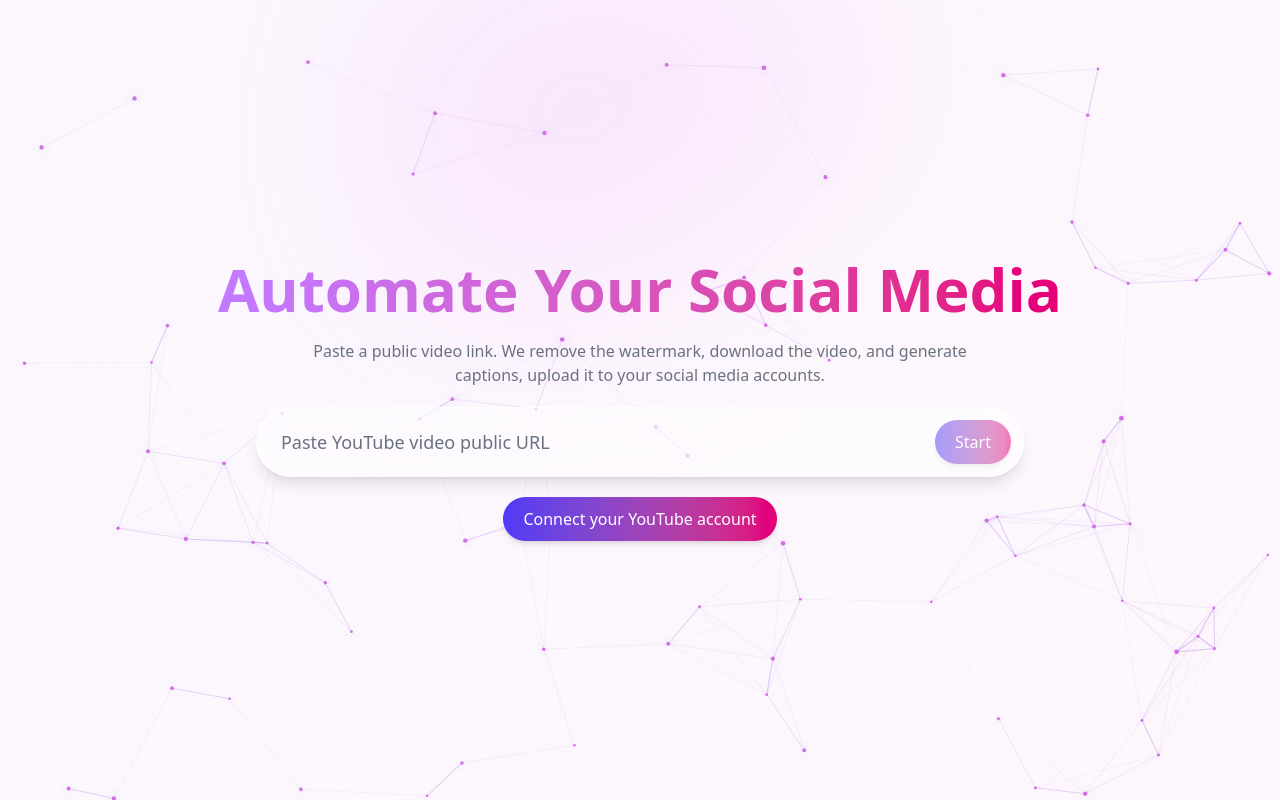
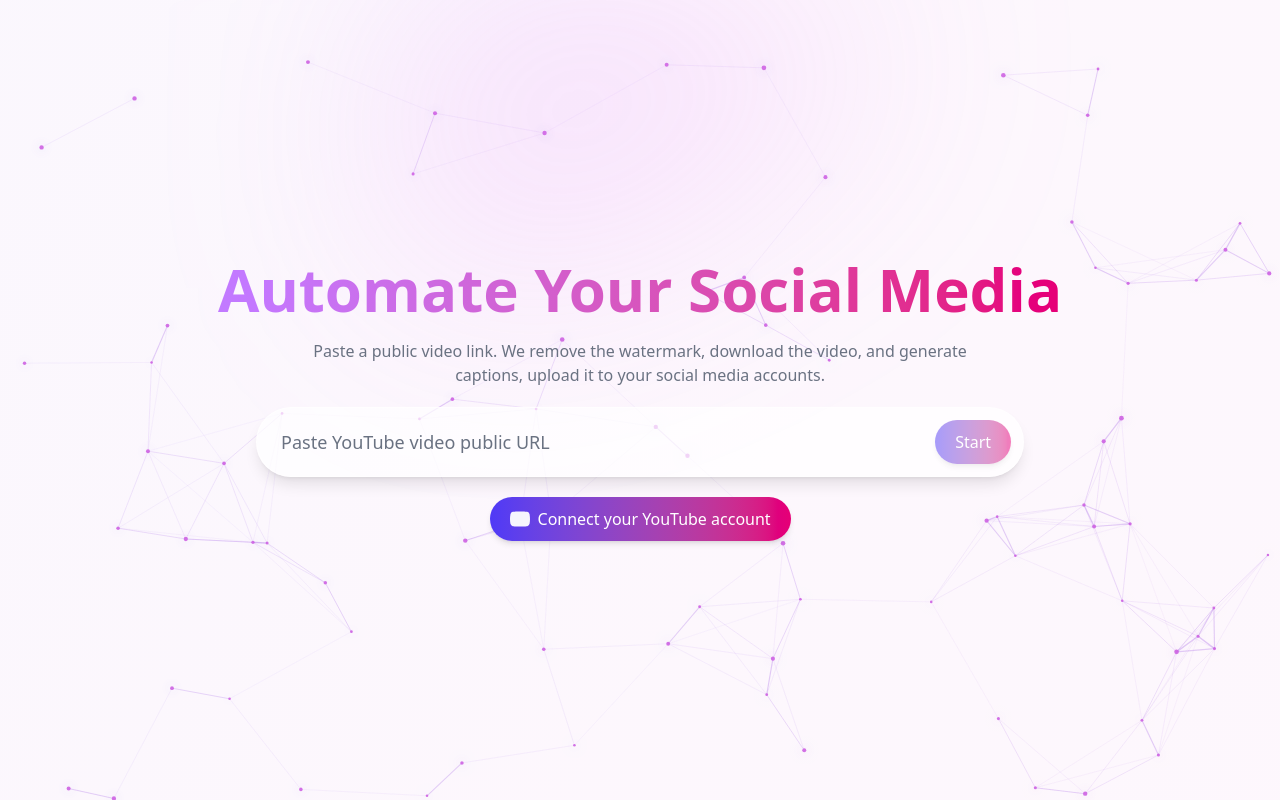
Before and after one commit to Dalaqa25/social-automation, a Next.js app: page / in a window 1280 px wide. Built offline with nearby package versions, Linux system fonts and the light colour scheme.

Commit message:
design specs done now database integration

```diff
--- a/app/components/ConnectYouTubeButton.tsx
+++ b/app/components/ConnectYouTubeButton.tsx
@@ -7,9 +7,22 @@
   return (
     <button
       type="button"
-      className="rounded-full bg-gradient-to-r from-indigo-600 to-pink-600 px-5 py-2.5 font-medium text-white shadow-md cursor-pointer transition duration-200 ease-out hover:opacity-95 hover:shadow-lg hover:scale-[1.02] active:opacity-90 focus:outline-none focus:ring-2 focus:ring-indigo-500/70"
+      className="inline-flex items-center gap-2 rounded-full bg-gradient-to-r from-indigo-600 to-pink-600 px-5 py-2.5 font-medium text-white shadow-md cursor-pointer transition duration-200 ease-out hover:opacity-95 hover:shadow-lg hover:scale-[1.02] active:opacity-90 focus:outline-none focus:ring-2 focus:ring-indigo-500/70"
       onClick={handleClick}
     >
+      <svg
+        aria-hidden="true"
+        viewBox="0 0 24 24"
+        width="20"
+        height="20"
+        className="opacity-95"
+      >
+        <path
+          fill="currentColor"
+          d="M23.5 6.2a4 4 0 0 0-2.8-2.8C18.7 3 12 3 12 3s-6.7 0-8.7.4A4 4 0 0 0 .5 6.2 41.6 41.6 0 0 0 0 12c0 1.9.2 3.8.5 5.8a4 4 0 0 0 2.8 2.8C5.3 21 12 21 12 21s6.7 0 8.7-.4a4 4 0 0 0 2.8-2.8c.3-2 .5-3.9.5-5.8 0-1.9-.2-3.8-.5-5.8Z"
+        />
+        <path fill="#fff" d="M10 15.5V8.5l6 3.5-6 3.5Z" />
+      </svg>
       Connect your YouTube account
     </button>
   );
--- a/app/components/ParallaxTilt.tsx
+++ b/app/components/ParallaxTilt.tsx
@@ -8,6 +8,7 @@
   maxTiltDeg?: number; // maximum rotation on each axis
   maxTranslatePx?: number; // subtle translation
   perspectivePx?: number; // perspective strength
+  lerpFactor?: number; // smoothing factor (0..1) smaller = smoother/slower
 };
 
 export default function ParallaxTilt({
@@ -16,6 +17,7 @@
   maxTiltDeg = 6,
   maxTranslatePx = 10,
   perspectivePx = 900,
+  lerpFactor = 0.12,
 }: ParallaxTiltProps) {
   const ref = useRef<HTMLDivElement | null>(null);
   const rafRef = useRef<number | null>(null);
@@ -36,10 +38,10 @@
       const c = currentRef.current;
       const t = targetRef.current;
       // Smooth spring-like lerp
-      c.rx += (t.rx - c.rx) * 0.12;
-      c.ry += (t.ry - c.ry) * 0.12;
-      c.tx += (t.tx - c.tx) * 0.12;
-      c.ty += (t.ty - c.ty) * 0.12;
+      c.rx += (t.rx - c.rx) * lerpFactor;
+      c.ry += (t.ry - c.ry) * lerpFactor;
+      c.tx += (t.tx - c.tx) * lerpFactor;
+      c.ty += (t.ty - c.ty) * lerpFactor;
       apply();
     }
 
@@ -84,7 +86,7 @@
       window.removeEventListener("deviceorientation", onDeviceOrientation);
       if (rafRef.current) cancelAnimationFrame(rafRef.current);
     };
-  }, [maxTiltDeg, maxTranslatePx, perspectivePx]);
+  }, [maxTiltDeg, maxTranslatePx, perspectivePx, lerpFactor]);
 
   return (
     <div ref={ref} className={className} style={{ transformStyle: "preserve-3d", willChange: "transform" }}>
--- a/app/page.tsx
+++ b/app/page.tsx
@@ -4,10 +4,10 @@
 import ParallaxTilt from "./components/ParallaxTilt";
 export default function Home() {
   return (
-    <ParallaxTilt className="relative min-h-screen flex items-center">
     <section className="relative min-h-screen flex items-center w-full">
       <AutomationGraph className="absolute inset-0 z-0 opacity-90" />
       <div className="relative z-10 max-w-screen-xl mx-auto px-4 md:px-8">
+        <ParallaxTilt maxTiltDeg={2} maxTranslatePx={6} perspectivePx={1200} lerpFactor={0.08}>
           <div className="space-y-5 max-w-4xl mx-auto text-center">
             <h1 className="text-4xl bg-clip-text text-transparent bg-gradient-to-r from-purple-400 to-pink-600 font-extrabold mx-auto sm:text-6xl">
               Automate Your Social Media
@@ -20,6 +20,7 @@
               <ConnectYouTubeButton />
             </div>
           </div>
+        </ParallaxTilt>
       </div>
       <div
         className="absolute inset-0 max-w-md mx-auto h-72 blur-[118px]"
@@ -29,6 +30,5 @@
         }}
       ></div>
     </section>
-    </ParallaxTilt>
   );
 }
```
Lines whose indentation alone changed are shown as unchanged.
